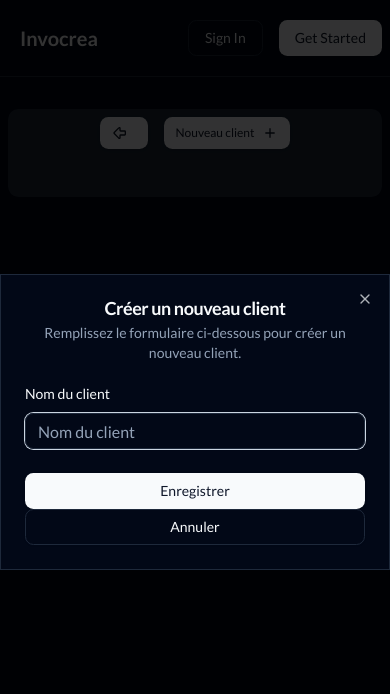
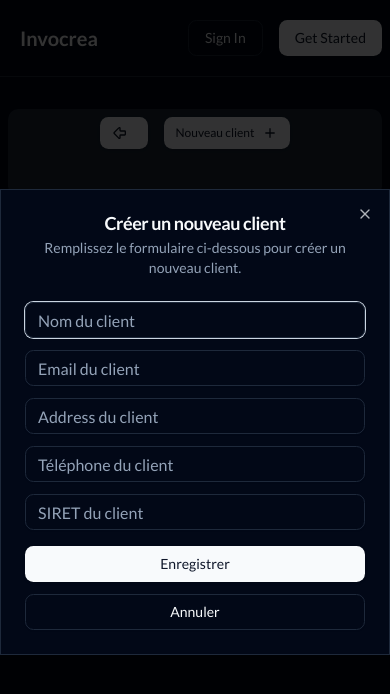
Before and after one commit to NunoFernandesSa/invocrea-app, a Next.js app: page /dashboard/client in a window 390 px wide. Both pictures are taken after a click on the button "Nouveau client". Shown: the top 694 px of the page. Built offline with nearby package versions, Linux system fonts and the light colour scheme; no server answers.

Commit message:
feat: Enhance NewClientForm with additional fields for email, address, phone, and siret

```diff
--- a/src/forms/NewClientForm.tsx
+++ b/src/forms/NewClientForm.tsx
@@ -16,12 +16,17 @@ interface NewClientFormProps {
 
 export default function NewClientForm({ onSuccess }: NewClientFormProps) {
   const [name, setName] = React.useState("");
+  const [email, setEmail] = React.useState("");
+  const [address, setAddress] = React.useState("");
+  const [phone, setPhone] = React.useState("");
+  const [siret, setSiret] = React.useState("");
+
   const [error, setError] = React.useState("");
 
   const handleSubmit = async (e: React.FormEvent) => {
     e.preventDefault();
 
-    // Validation simple : vérifier si le nom est vide
+    // TODO: Add more validation as needed
     if (name.trim() === "" || name.length < 2) {
       setError("Le nom du client est requis. Minimum 2 caractères.");
       console.error("Le nom du client est requis.");
@@ -51,10 +56,9 @@ export default function NewClientForm({ onSuccess }: NewClientFormProps) {
         </DialogDescription>
       </DialogHeader>
 
-      <div className="grid gap-4">
+      <div className="grid gap-2">
         {/* ----- name ----- */}
-        <div className="grid gap-3">
-          <Label htmlFor="client-name">Nom du client</Label>
+        <div className="grid gap-1">
           <Input
             id="client-name"
             placeholder="Nom du client"
@@ -67,9 +71,69 @@ export default function NewClientForm({ onSuccess }: NewClientFormProps) {
             {error}
           </span>
         </div>
+
+        {/* ----- email ----- */}
+        <div className="grid gap-1">
+          <Input
+            id="client-email"
+            placeholder="Email du client"
+            type="text"
+            value={email}
+            onChange={(e) => setEmail(e.target.value)}
+          />
+          <span className="text-xs text-red-300">
+            {/* TODO: add error message */}
+            {error}
+          </span>
+        </div>
+
+        {/* ----- address ----- */}
+        <div className="grid gap-1">
+          <Input
+            id="client-address"
+            placeholder="Address du client"
+            type="text"
+            value={address}
+            onChange={(e) => setAddress(e.target.value)}
+          />
+          <span className="text-xs text-red-300">
+            {/* TODO: add error message */}
+            {error}
+          </span>
+        </div>
+
+        {/* ----- phone ----- */}
+        <div className="grid gap-1">
+          <Input
+            id="client-phone"
+            placeholder="Téléphone du client"
+            type="text"
+            value={phone}
+            onChange={(e) => setPhone(e.target.value)}
+          />
+          <span className="text-xs text-red-300">
+            {/* TODO: add error message */}
+            {error}
+          </span>
+        </div>
+
+        {/* ----- siret ----- */}
+        <div className="grid gap-1">
+          <Input
+            id="client-siret"
+            placeholder="SIRET du client"
+            type="text"
+            value={siret}
+            onChange={(e) => setSiret(e.target.value)}
+          />
+          <span className="text-xs text-red-300">
+            {/* TODO: add error message */}
+            {error}
+          </span>
+        </div>
       </div>
 
-      <DialogFooter className="mt-3">
+      <DialogFooter className="flex flex-wrap gap-3 mt-3">
         <DialogClose asChild>
           <Button variant="outline">Annuler</Button>
         </DialogClose>
```
